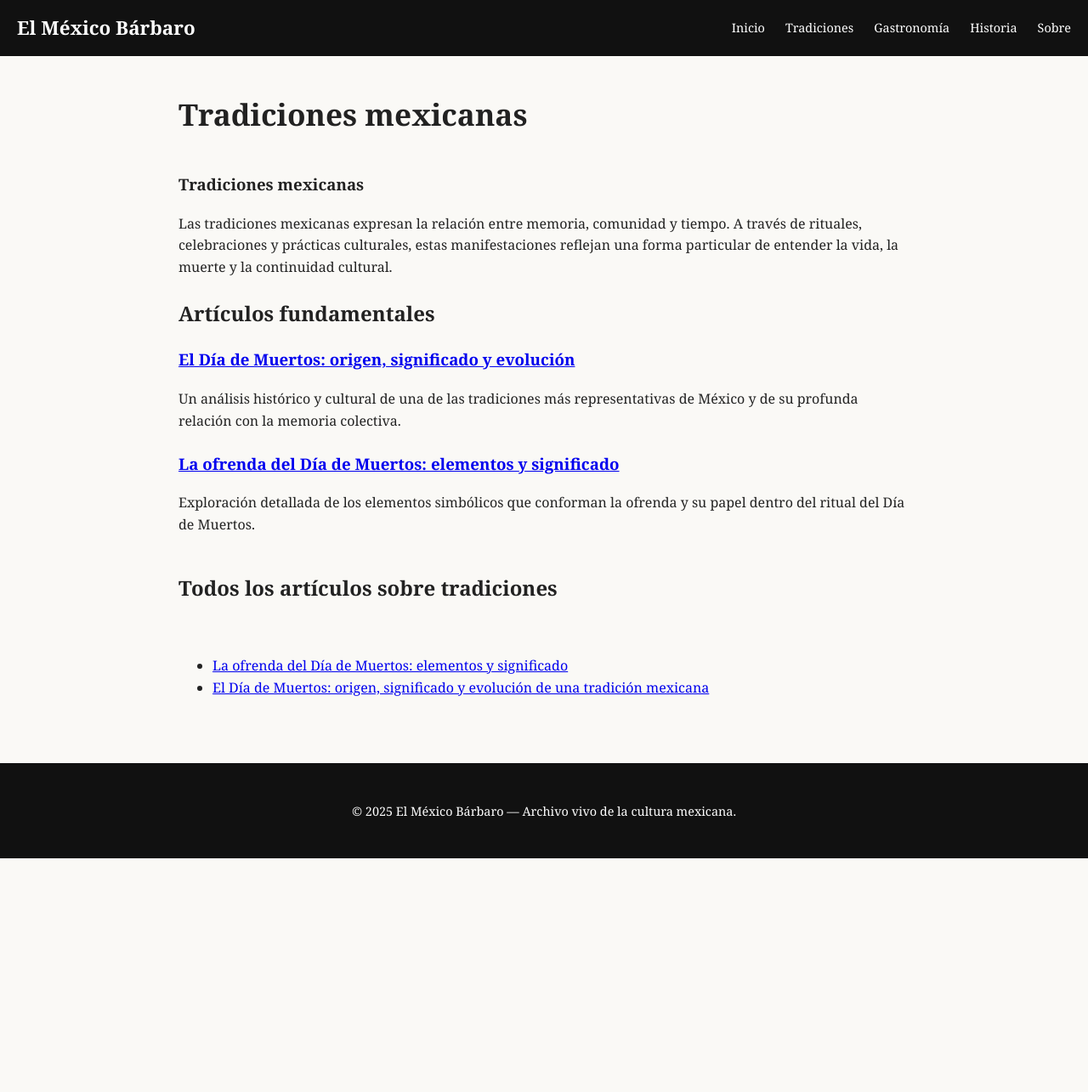
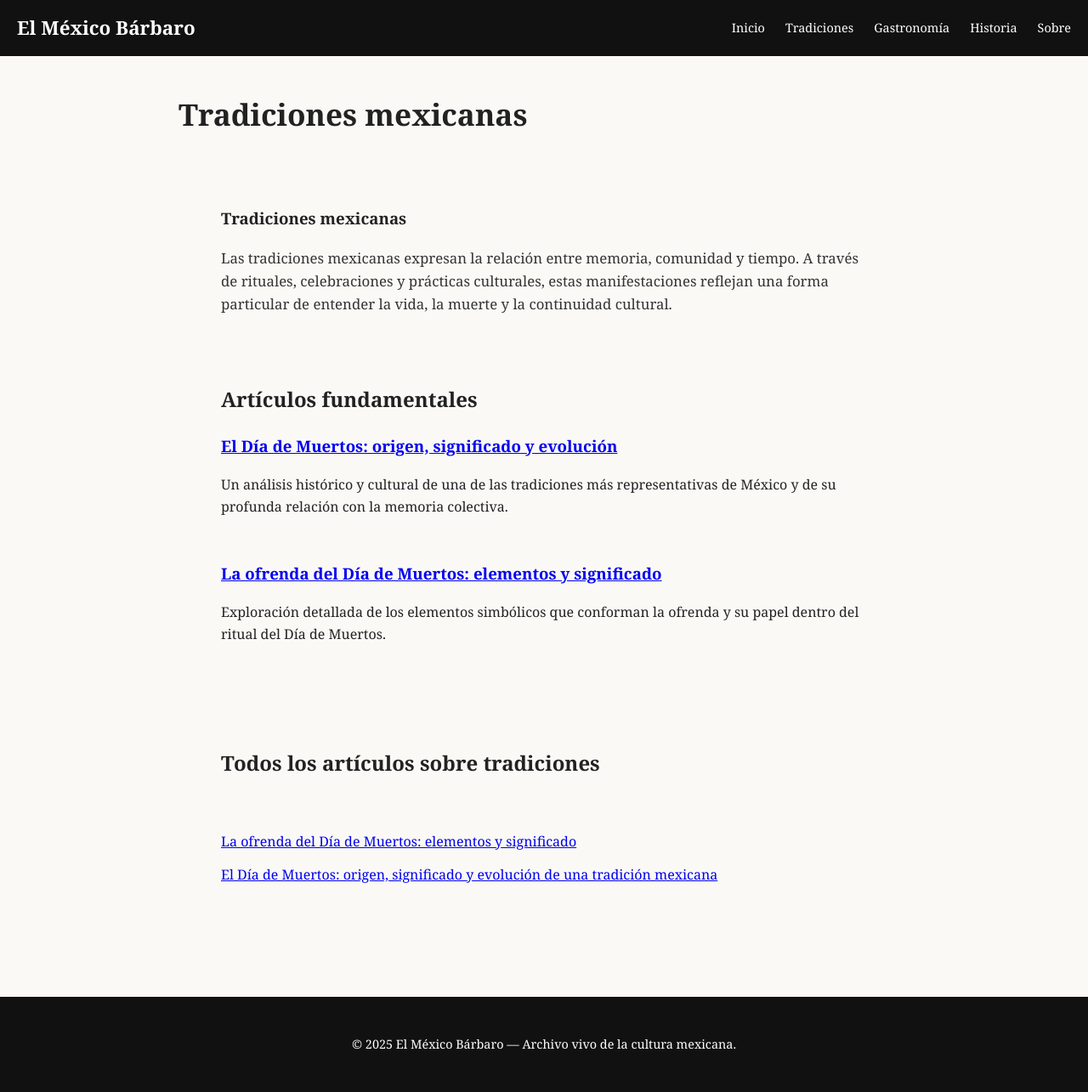
Before and after one commit to elbracamonte/elbracamonte.github.io, a Jekyll site: the page built from tradiciones/index.html, in a window 1280 px wide. Shown: the whole page at 85% size. Built offline with Jekyll 4.4.1, drawn with Linux system fonts in a browser that asks for light colours; before the commit the page ends 1010 px from its top, so only the background shows below that.

Commit message:
Update style.css

```diff
--- a/assets/css/style.css
+++ b/assets/css/style.css
@@ -359,3 +359,40 @@ footer {
 .page-body p {
   margin-bottom: 1.4em;
 }
+
+/* =========================
+   CSS TRADICIONES
+========================= */
+
+.category-hero {
+  max-width: 760px;
+  margin: 80px auto 60px;
+}
+
+.category-intro {
+  font-size: 1.05rem;
+  color: #333;
+}
+
+.category-featured {
+  max-width: 760px;
+  margin: 80px auto;
+}
+
+.featured-article {
+  margin-bottom: 50px;
+}
+
+.category-list {
+  max-width: 760px;
+  margin: 100px auto;
+}
+
+.category-list ul {
+  list-style: none;
+  padding: 0;
+}
+
+.category-list li {
+  margin-bottom: 14px;
+}
```
